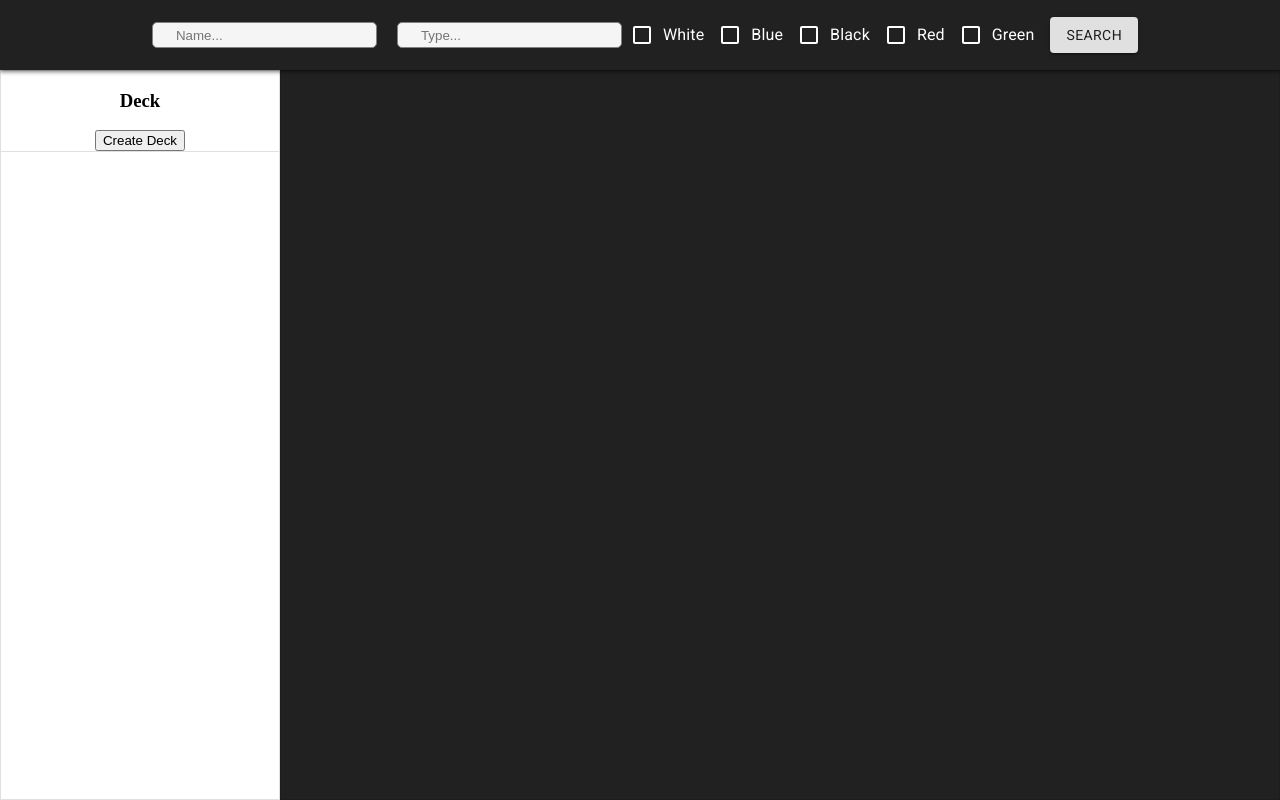
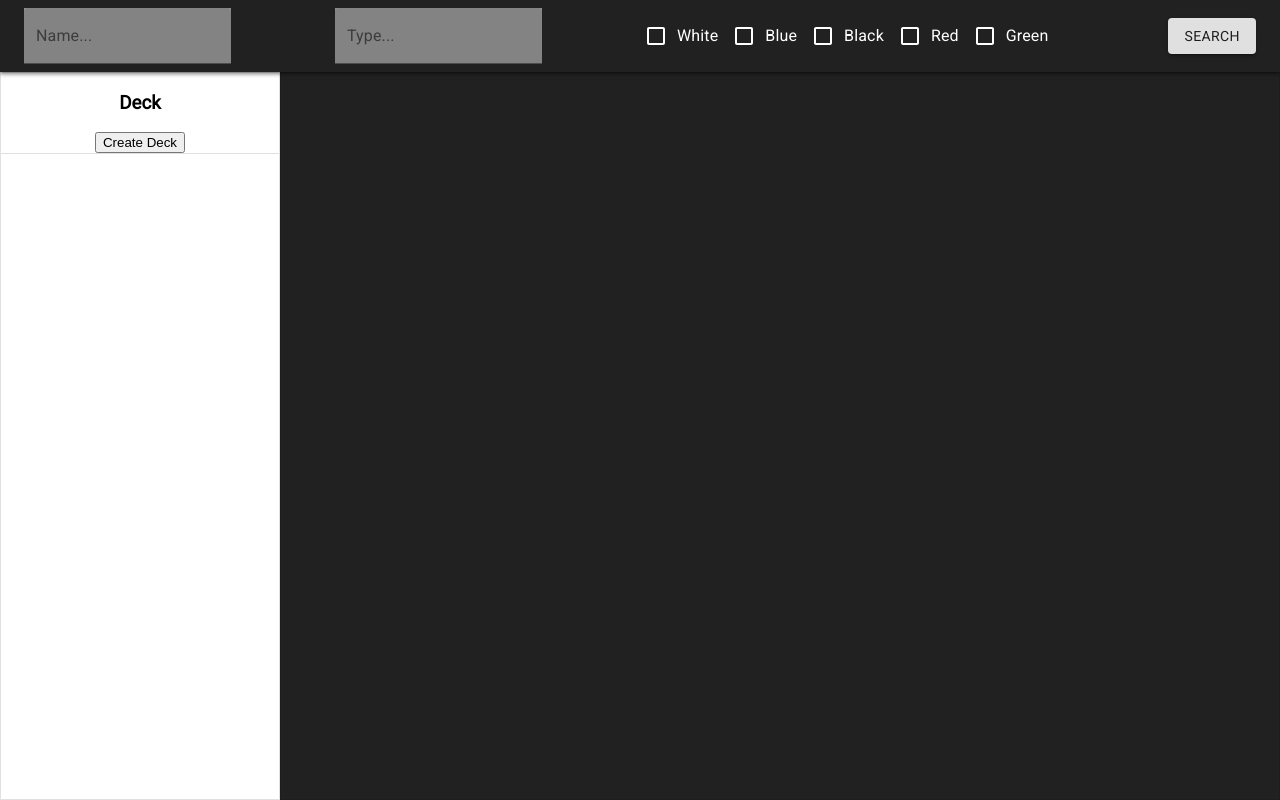
Before and after one commit to RichardXiao13/mtg-deck-builder-site, a React (Create React App) app: page / in a window 1280 px wide. Built offline with nearby package versions, Linux system fonts and the light colour scheme; no server answers.

Commit message:
Updated search bar with mui

```diff
--- a/src/App.js
+++ b/src/App.js
@@ -54,7 +54,7 @@ class App extends React.Component {
     return (
       <div className="App">
         <SearchBar updateCards={this.updateCards} />
-        <div style={{ display: "flex", height: "100%" }}>
+        <div style={{ display: "flex", height: "100%", marginTop: "72px" }}>
           <DeckSideView
             cards={this.state.cardsInDeck}
             removeCardFromDeck={this.removeCardFromDeck}
--- a/src/components/CardSideView.js
+++ b/src/components/CardSideView.js
@@ -9,7 +9,6 @@ class CardSideView extends React.Component {
 
   render() {
     return (
-      // TODO: Fix refactor inline function
       <div className="deck-card-view" onClick={this.props.onClick}>
         <span>{this.props.card.name}</span>
         <span>{this.props.numCards}</span>
--- a/src/components/DeckSideView.js
+++ b/src/components/DeckSideView.js
@@ -39,6 +39,7 @@ class DeckSideView extends React.Component {
             key={cards[0].id}
             card={cards[0]}
             numCards={cards.length}
+            // TODO: Fix refactor inline function
             onClick={() => this.props.removeCardFromDeck(cards[0].name)}
           />
         );
--- a/src/components/SearchBar.js
+++ b/src/components/SearchBar.js
@@ -1,7 +1,7 @@
 /* eslint-disable require-jsdoc */
 import React from "react";
 import PropTypes from "prop-types";
-import { Button } from "@material-ui/core";
+import { Button, TextField } from "@material-ui/core";
 import { searchCards } from "../utils/Search";
 import SearchDropDown from "./SearchDropDown";
 import "./styles.css";
@@ -56,23 +56,36 @@ class SearchBar extends React.Component {
   render() {
     return (
       <div className="search-bar">
-        <input
-          placeholder="Name..."
+        <TextField
+          id="filled-basic"
+          label="Name..."
+          variant="filled"
           onChange={this.updateSearchName}
           onKeyUp={this.handleEnter}
           value={this.state.searchName}
+          style={{
+            backgroundColor: "rgba(255, 255, 255, 0.5)",
+            marginLeft: "24px",
+          }}
         />
 
-        <input
-          placeholder="Type..."
+        <TextField
+          id="filled-basic"
+          label="Type..."
+          variant="filled"
           onChange={this.updateSearchType}
           onKeyUp={this.handleEnter}
           value={this.state.searchType}
+          style={{ backgroundColor: "rgba(255, 255, 255, 0.5)" }}
         />
 
         <SearchDropDown updateSearchColors={this.updateSearchColors} />
 
-        <Button variant="contained" onClick={this.handleSearch}>
+        <Button
+          variant="contained"
+          onClick={this.handleSearch}
+          style={{ marginRight: "24px" }}
+        >
           Search
         </Button>
       </div>
--- a/src/components/styles.css
+++ b/src/components/styles.css
@@ -40,11 +40,16 @@
 .deck-side-view {
   position: fixed;
   width: 280px;
-  height: calc(100% - 70px);
+  height: calc(100% - 72px);
   border: 1px solid rgba(0, 0, 0, 0.12);
   box-sizing: border-box;
   display: flex;
   flex-direction: column;
+}
+
+.deck-card-view span {
+  color: #616161;
+  font-weight: 400;
 }
 
 .deck-side-content {
@@ -53,34 +58,21 @@
 }
 
 .search-bar {
+  position: fixed;
   display: flex;
-  justify-content: center;
+  justify-content: space-between;
   align-items: center;
-  padding: 10px;
-  flex: 0 0 50px;
-  -webkit-font-smoothing: antialiased;
+  height: 72px;
+  width: 100%;
   color: white;
-  font-family: "Roboto", sans-serif;
-  font-size: 1em;
   background-color: #212121;
   box-shadow: 0 2px 4px rgb(0 0 0 / 50%);
   z-index: 1;
 }
 
-.search-bar input {
-  border: 1px solid grey;
-  border-radius: 5px;
-  height: 20px;
-  /* width: 100%; */
-  padding: 2px 23px 2px 23px;
-  outline: 0;
-  margin: 0 10px;
-  background-color: #f5f5f5;
-}
-
 .dropdown {
   display: flex;
-  justify-content: flex-start;
+  justify-content: space-between;
 }
 
 .color-filter {
--- a/src/index.css
+++ b/src/index.css
@@ -2,6 +2,9 @@ html,
 body {
   margin: 0;
   height: 100%;
+  font-family: "Roboto", sans-serif;
+  font-size: 1em;
+  -webkit-font-smoothing: antialiased;
 }
 
 html {
```
